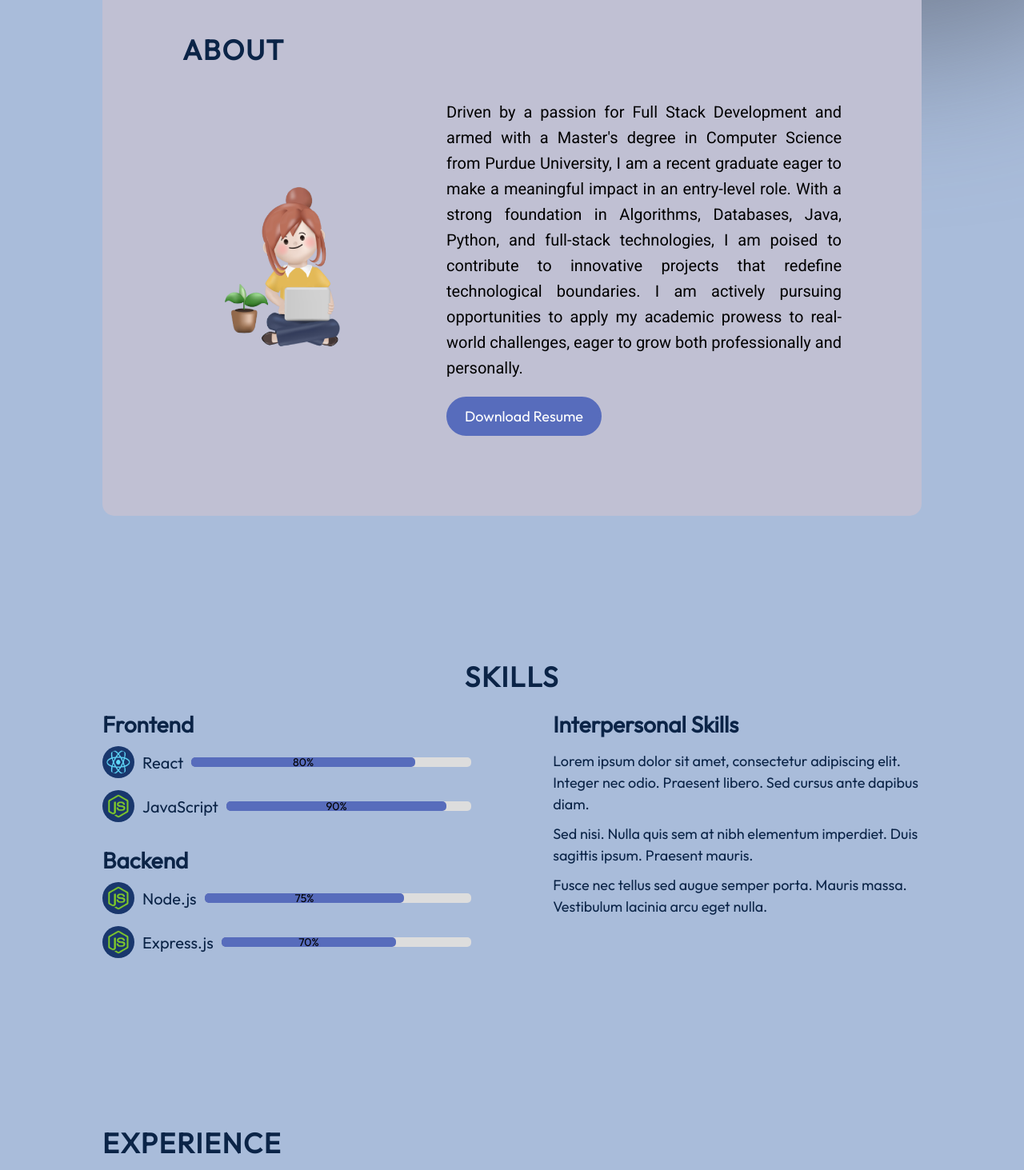
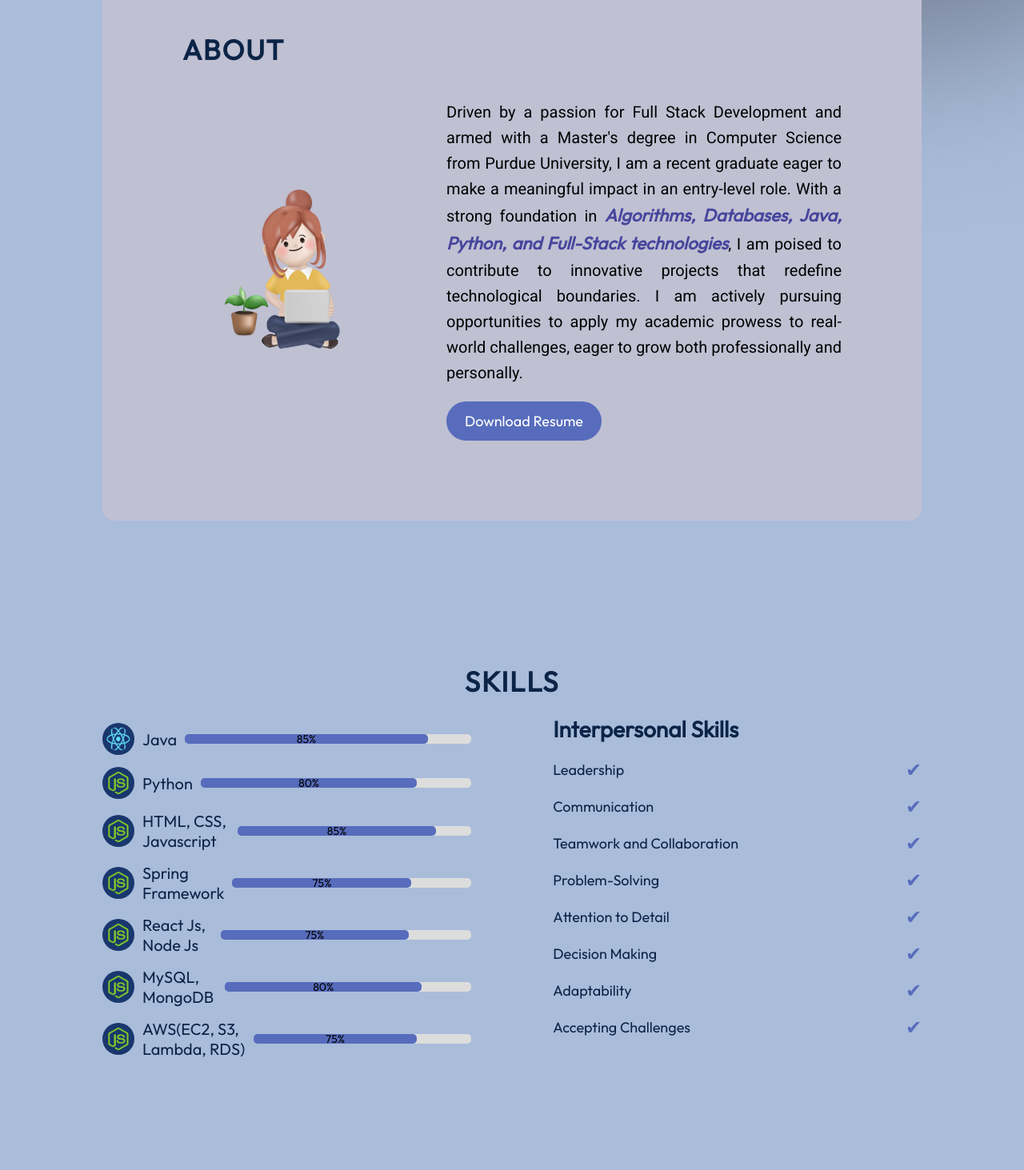
Before and after one commit to VarshiniD29/Portfolio, a React (Vite) app: page / in a window 1280 px wide. Shown: the part 900-2363 px from the top of the page at 80% size. Built offline with nearby package versions, Linux system fonts and the light colour scheme.

Commit message:
About and Skills Changes

```diff
--- a/package.json
+++ b/package.json
@@ -12,8 +12,12 @@
   "dependencies": {
     "@fontsource/outfit": "^5.0.13",
     "@fontsource/roboto": "^5.0.13",
+    "framer-motion": "^11.2.11",
     "react": "^18.2.0",
-    "react-dom": "^18.2.0"
+    "react-dom": "^18.2.0",
+    "react-intersection-observer": "^9.10.3",
+    "react-router-dom": "^6.23.1",
+    "react-scroll": "^1.9.0"
   },
   "devDependencies": {
     "@types/react": "^18.2.66",
--- a/src/components/About/About.jsx
+++ b/src/components/About/About.jsx
@@ -1,15 +1,36 @@
-import React from "react";
-
+import React, { useEffect } from "react";
+import { motion, useAnimation } from "framer-motion";
+import { useInView } from "react-intersection-observer";
 import styles from "./About.module.css";
-import Varshini_Resume from "../../../assets/about/Varshini_Resume.pdf"
-import { getImageUrl } from "../../utlis"
+import Varshini_Resume from "../../../assets/about/Varshini_Resume.pdf";
+import { getImageUrl } from "../../utlis";
 
 export const About = () => {
   const handleDownloadResume = () => {
     window.open(Varshini_Resume);
   };
+
+  const controls = useAnimation();
+  const { ref, inView } = useInView({
+    triggerOnce: false, // Ensure the animation triggers every time it comes into view
+    threshold: 0.1, // Adjust this threshold as needed
+  });
+
+  useEffect(() => {
+    if (inView) {
+      controls.start({
+        opacity: 1,
+        transition: { duration: 1.8 },
+      });
+    } else {
+      controls.start({
+        opacity: 0,
+      });
+    }
+  }, [controls, inView]);
+
   return (
-    <section className={styles.container} id="about">
+    <section className={styles.container} id="about" ref={ref}>
       <h2 className={styles.title}>About</h2>
       <div className={styles.content}>
         <img
@@ -17,18 +38,28 @@ export const About = () => {
           alt="Me sitting with a laptop"
           className={styles.aboutImage}
         />
-            <div className={styles.aboutItemText}>
-              <p>
-              Driven by a passion for Full Stack Development and armed with a Master's degree in Computer Science from Purdue University,
-              I am a recent graduate eager to make a meaningful impact in an entry-level role.
-              With a strong foundation in Algorithms, Databases, Java, Python, and full-stack technologies, I am poised to contribute to innovative projects that redefine technological boundaries.
-              I am actively pursuing opportunities to apply my academic prowess to real-world challenges, eager to grow both professionally and personally.
-              </p>
+        <motion.div
+          initial={{ opacity: 0 }}
+          animate={controls}
+          className={styles.aboutItemText}
+        >
+           <p>
+            Driven by a passion for Full Stack Development and armed with a
+            Master's degree in Computer Science from Purdue University, I am a
+            recent graduate eager to make a meaningful impact in an entry-level
+            role. With a strong foundation in {" "}
+            <span className={styles.highlightBackground}>
+             Algorithms, Databases, Java, Python, and Full-Stack technologies</span>
 
-            <button className={styles.resumeButton} onClick={handleDownloadResume}>
-           Download Resume
+            , I am poised to contribute to innovative projects that redefine
+            technological boundaries. I am actively pursuing opportunities to
+            apply my academic prowess to real-world challenges, eager to grow
+            both professionally and personally.
+          </p>
+          <button className={styles.resumeButton} onClick={handleDownloadResume}>
+            Download Resume
           </button>
-          </div>
+        </motion.div>
       </div>
     </section>
   );
--- a/src/components/About/About.module.css
+++ b/src/components/About/About.module.css
@@ -39,6 +39,7 @@
 .aboutItemText {
   flex: 1;
   margin-left: 30px;
+  opacity: 0; /* Start with opacity 0 to hide */
 }
 
 .aboutItemText p {
@@ -46,6 +47,13 @@
   line-height: 1.6;
   text-align: justify;
   font-family: var(--font-roboto);
+}
+
+.highlightBackground {
+  font-style: italic;
+  font-size: 1.1em;
+  font-weight: bold;
+  color : rgb(70, 70, 157);
 }
 
 .resumeButton {
@@ -63,11 +71,10 @@
 
 .resumeButton:hover {
   font-weight: bold;
-  background-color: #c1becf; /* Change background color on hover */
+  background-color:  #c1becf; /* Change background color on hover */
   color: var(--color-primary); /* Change text color on hover */
   border-color: var(--color-primary); /* Change border color on hover */
 }
-
 
 @media screen and (max-width: 830px) {
   .container {
--- a/src/components/Navbar/Navbar.jsx
+++ b/src/components/Navbar/Navbar.jsx
@@ -1,45 +1,47 @@
-import React, {useState} from 'react'
-
-import styles from "./Navbar.module.css";
-import { getImageUrl } from "../../utlis"
+import React, { useState } from 'react';
+import { Link } from 'react-router-dom';
+import { Link as ScrollLink } from 'react-scroll';
+import styles from './Navbar.module.css';
+import { getImageUrl } from '../../utlis';
 
 const Navbar = () => {
-    const [menuOpen, setMenuOpen] = useState(false);
+  const [menuOpen, setMenuOpen] = useState(false);
+
   return (
     <nav className={styles.navbar}>
-     <a className={styles.title} href = "/">PORTFOLIO</a>
+      <Link className={styles.title} to="/" onClick={() => window.scrollTo(0, 0)}>PORTFOLIO</Link>
 
-     <div className={styles.menu}>
-     <img
+      <div className={styles.menu}>
+        <img
           className={styles.menuBtn}
           src={
             menuOpen
-              ? getImageUrl("nav/closeIcon.png")
-              : getImageUrl("nav/menuIcon.png")
+              ? getImageUrl('nav/closeIcon.png')
+              : getImageUrl('nav/menuIcon.png')
           }
           alt="menu-button"
           onClick={() => setMenuOpen(!menuOpen)}
         />
-        <ul className = {`${styles.menuItems} ${menuOpen && styles.menuOpen}`} onClick = {()=> setMenuOpen(false)}>
-     <li>
-            <a href="#about">About</a>
+        <ul className={`${styles.menuItems} ${menuOpen && styles.menuOpen}`} onClick={() => setMenuOpen(false)}>
+          <li>
+            <ScrollLink to="about" smooth={true} duration={50}>About</ScrollLink>
           </li>
           <li>
-            <a href="#skills">Skills</a>
+            <ScrollLink to="skills" smooth={true} duration={50}>Skills</ScrollLink>
           </li>
           <li>
-            <a href="#experience">Experience</a>
+            <ScrollLink to="experience" smooth={true} duration={50}>Experience</ScrollLink>
           </li>
           <li>
-            <a href="#projects">Projects</a>
+            <ScrollLink to="projects" smooth={true} duration={50}>Projects</ScrollLink>
           </li>
           <li>
-            <a href="#contact">Contact</a>
+            <ScrollLink to="contact" smooth={true} duration={50}>Contact</ScrollLink>
           </li>
         </ul>
-        </div>
+      </div>
     </nav>
-  )
-}
+  );
+};
 
-export default Navbar
+export default Navbar;
--- a/src/components/Navbar/Navbar.module.css
+++ b/src/components/Navbar/Navbar.module.css
@@ -32,6 +32,7 @@
   display: flex;
   gap: 47px;
   list-style: none;
+  cursor: pointer;
 }
 
 .menuItems a {
--- a/src/components/Skills/Skills.jsx
+++ b/src/components/Skills/Skills.jsx
@@ -29,10 +29,17 @@ export const Skills = () => {
           ))}
         </div>
         <div className={styles.interpersonalSkills}>
-          <h3>Interpersonal Skills</h3>
-          <p>Lorem ipsum dolor sit amet, consectetur adipiscing elit. Integer nec odio. Praesent libero. Sed cursus ante dapibus diam.</p>
-          <p>Sed nisi. Nulla quis sem at nibh elementum imperdiet. Duis sagittis ipsum. Praesent mauris.</p>
-          <p>Fusce nec tellus sed augue semper porta. Mauris massa. Vestibulum lacinia arcu eget nulla.</p>
+        <h3>Interpersonal Skills</h3>
+          <ul className={styles.skillList}>
+            <li>Leadership <span className={styles.checkmark}>&#10004;</span></li>
+            <li>Communication <span className={styles.checkmark}>&#10004;</span></li>
+            <li>Teamwork and Collaboration <span className={styles.checkmark}>&#10004;</span></li>
+            <li>Problem-Solving <span className={styles.checkmark}>&#10004;</span></li>
+            <li>Attention to Detail <span className={styles.checkmark}>&#10004;</span></li>
+            <li>Decision Making <span className={styles.checkmark}>&#10004;</span></li>
+            <li>Adaptability <span className={styles.checkmark}>&#10004;</span></li>
+            <li>Accepting Challenges <span className={styles.checkmark}>&#10004;</span></li>
+          </ul>
         </div>
       </div>
     </section>
--- a/src/components/Skills/Skills.module.css
+++ b/src/components/Skills/Skills.module.css
@@ -106,10 +106,23 @@
   margin-bottom: 15px;
 }
 
-.interpersonalSkills p {
+.skillList {
+  list-style: none;
+  padding: 0;
+}
+
+.skillList li {
   font-size: 18px;
   line-height: 1.5;
+  display: flex;
+  align-items: center;
   margin-bottom: 10px;
+}
+
+.checkmark {
+  margin-left: auto;
+  font-size: 24px;
+  color: var(--color-primary); /* Adjust checkmark color */
 }
 
 @media screen and (max-width: 830px) {
@@ -119,7 +132,8 @@
     gap: 34px;
   }
 
-    .skillCategories, .interpersonalSkills {
+  .skillCategories,
+  .interpersonalSkills {
     width: 100%;
   }
 
@@ -140,7 +154,8 @@
     font-size: 12px; /* Reduced font size for progress text on smaller screens */
   }
 
-    .interpersonalSkills h3, .category h3 {
+  .interpersonalSkills h3,
+  .category h3 {
     font-size: 24px;
   }
 }
--- a/src/data/MySkills.json
+++ b/src/data/MySkills.json
@@ -1,31 +1,40 @@
 [
     {
-      "categoryName": "Frontend",
       "skills": [
         {
-          "title": "React",
+          "title": "Java",
           "imageSrc": "skills/react.png",
+          "percentage": 85
+        },
+        {
+          "title": "Python",
+          "imageSrc": "skills/node.png",
           "percentage": 80
         },
         {
-          "title": "JavaScript",
+          "title": "HTML, CSS, Javascript",
           "imageSrc": "skills/node.png",
-          "percentage": 90
-        }
-      ]
-    },
-    {
-      "categoryName": "Backend",
-      "skills": [
+          "percentage": 85
+        },
         {
-          "title": "Node.js",
+          "title": "Spring Framework",
           "imageSrc": "skills/node.png",
           "percentage": 75
         },
         {
-          "title": "Express.js",
+          "title": "React Js, Node Js",
           "imageSrc": "skills/node.png",
-          "percentage": 70
+          "percentage": 75
+        },
+        {
+          "title": "MySQL, MongoDB",
+          "imageSrc": "skills/node.png",
+          "percentage": 80
+        },
+        {
+          "title": "AWS(EC2, S3, Lambda, RDS)",
+          "imageSrc": "skills/node.png",
+          "percentage": 75
         }
       ]
     }
```
Also changed, not shown: src/App.jsx (+15 -17 lines), 1 other file (tests, documents, lock files or other folders). Lines whose indentation alone changed are shown as unchanged.
